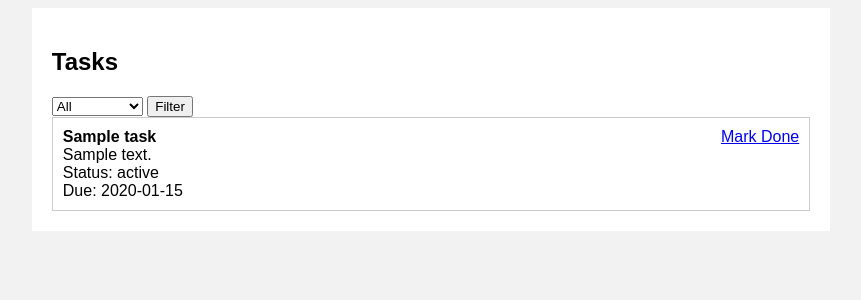
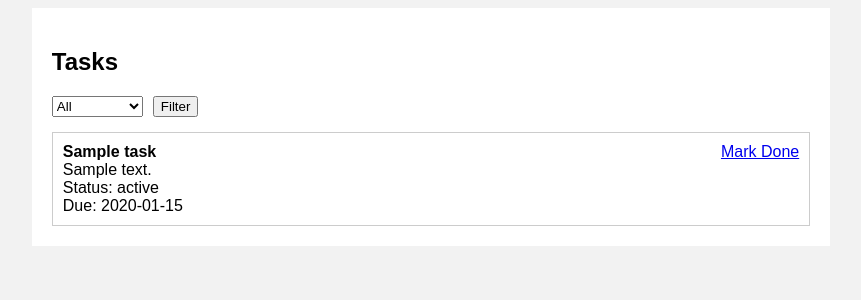
Before and after one commit to asrar000/simple_task_manager, a Flask app: page /tasks in a window 1280 px wide. Shown: the top 300 px of the page, without its empty margins (209-1070 px from the left). Run offline with Flask 3, Linux system fonts and the light colour scheme; tables that the repository leaves empty hold one stand-in row (values such as "Sample post").

Commit message:
Update styles for the task filter

```diff
--- a/static/style.css
+++ b/static/style.css
@@ -12,6 +12,12 @@ body {
     padding: 20px;
 }
 
+.filter {
+    display: flex;
+    gap: 10px;
+    margin-bottom: 15px;
+}
+
 .task-list {
     display: flex;
     flex-direction: column;
```
